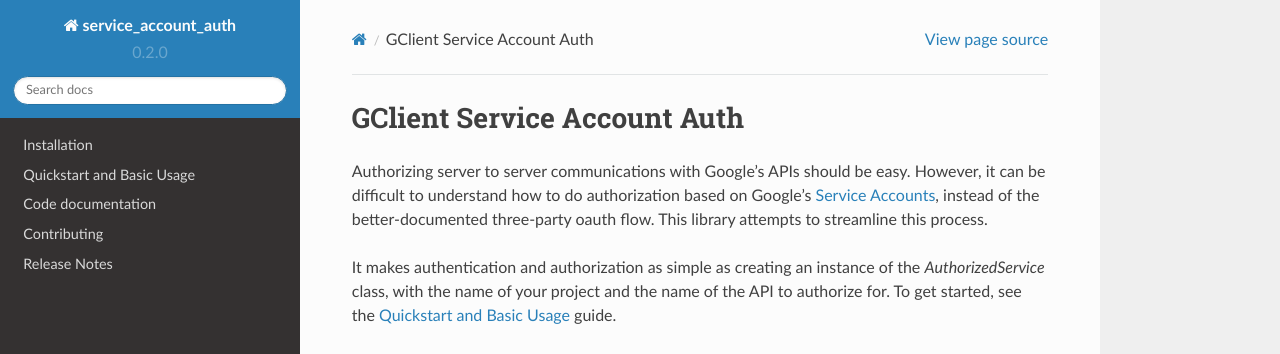
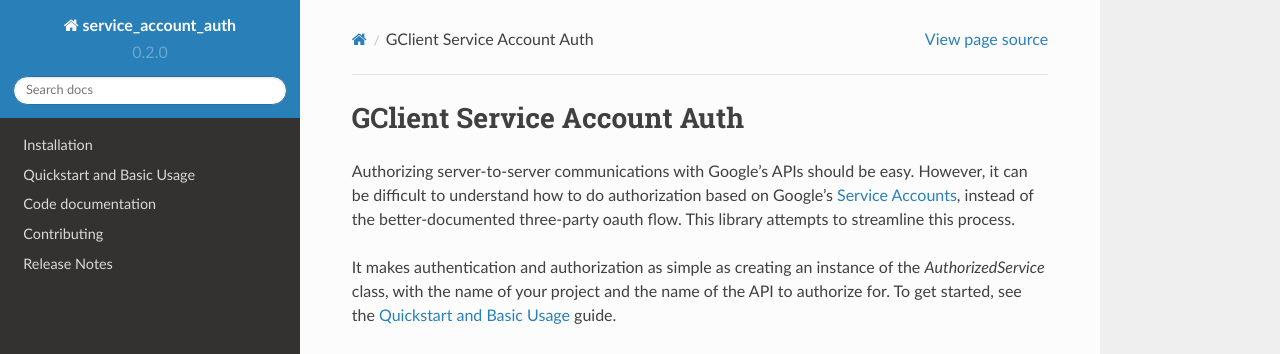
Before and after one commit to ambitioninc/gclient-service-account-auth, a Sphinx documentation site: the page built from docs/index.rst, in a window 1280 px wide and 1118 px high. Shown: the top 354 px of the window. Built offline with Sphinx 7.4.7 and the Read the Docs theme 2.0.0, drawn with Linux system fonts in a browser that asks for light colours.

```diff
--- a/docs/index.rst
+++ b/docs/index.rst
@@ -1,7 +1,7 @@
 GClient Service Account Auth
 ============================
 
-Authorizing server to server communications with Google's APIs should
+Authorizing server-to-server communications with Google's APIs should
 be easy. However, it can be difficult to understand how to do
 authorization based on Google's `Service Accounts`_, instead of the
 better-documented three-party oauth flow. This library attempts to
```
